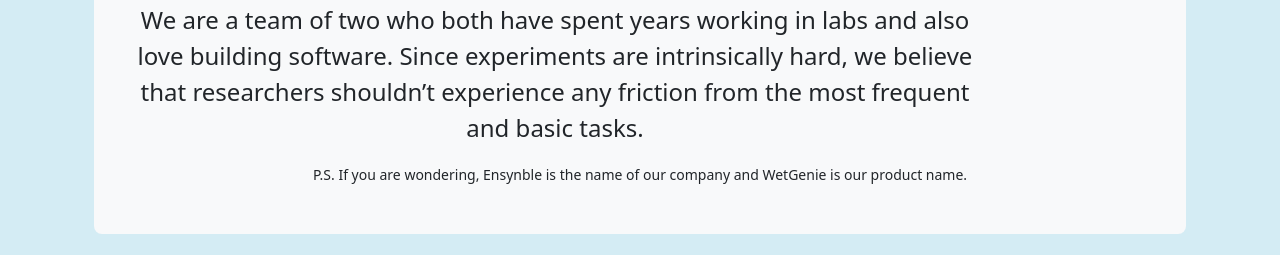
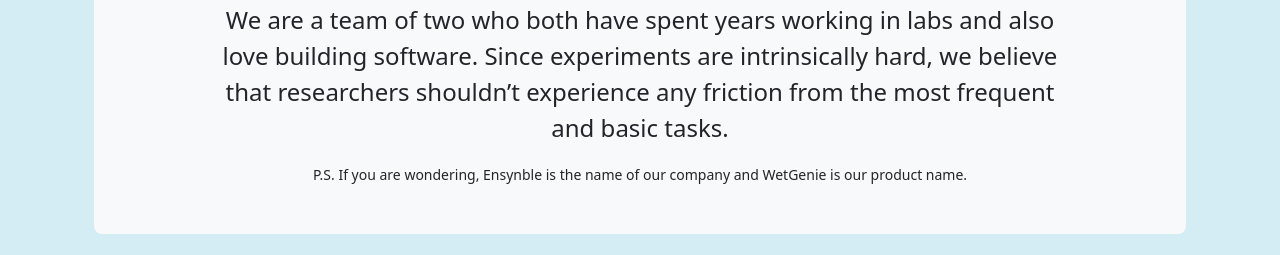
Before and after one commit to ensynble/website, a website: page public/connect.html in a window 1280 px wide. Shown: the part 217-472 px from the top of the page. Drawn offline with nearby package versions, Linux system fonts and the light colour scheme.

Commit message:
center paragraph

```diff
--- a/public/connect.html
+++ b/public/connect.html
@@ -185,12 +185,12 @@
         </a>
       </header> -->
 
-      <div class="py-5 px-4 mb-4 bg-body-tertiary rounded-3">
-        <div class="container-fluid ">
+      <div class="py-5 px-4 mb-4 bg-body-tertiary rounded-3 text-center">
+        <div class="container-fluid col-md-10 mx-auto">
           <h1 class="display-5 fw-bold">Hello from the team!</h1>
-          <p class="col-md-10 fs-4"> We are a team of two who both have spent years working in labs and also love building software. Since experiments are intrinsically hard, we believe that researchers shouldn’t experience any friction from the most frequent and basic tasks.  <br>
+          <p class="fs-4"> We are a team of two who both have spent years working in labs and also love building software. Since experiments are intrinsically hard, we believe that researchers shouldn’t experience any friction from the most frequent and basic tasks.  <br>
                </p>
-          <small class="col-md-8">P.S. If you are wondering, Ensynble is the name of our company and WetGenie is our product name.</small>
+          <small>P.S. If you are wondering, Ensynble is the name of our company and WetGenie is our product name.</small>
           <!-- <button class="btn btn-primary btn-lg" type="button">Example button</button> -->
         </div>
       </div>
@@ -223,9 +223,9 @@
               <svg xmlns="http://www.w3.org/2000/svg" viewBox="0 0 24 24" data-supported-dps="24x24" fill="currentColor" class="mercado-match" width="30px" height="30px" focusable="false">
                   <a xlink:href="https://www.linkedin.com/company/96313642" target=”_blank”>
                   <path d="M20.5 2h-17A1.5 1.5 0 002 3.5v17A1.5 1.5 0 003.5 22h17a1.5 1.5 0 001.5-1.5v-17A1.5 1.5 0 0020.5 2zM8 19H5v-9h3zM6.5 8.25A1.75 1.75 0 118.3 6.5a1.78 1.78 0 01-1.8 1.75zM19 19h-3v-4.74c0-1.42-.6-1.93-1.38-1.93A1.74 1.74 0 0013 14.19a.66.66 0 000 .14V19h-3v-9h2.9v1.3a3.11 3.11 0 012.7-1.4c1.55 0 3.36.86 3.36 3.66z"></path>
-                  </svg>
-              </a>
-               </p>
+                  </a>
+              </svg>
+            </p>
             <!-- <button class="btn btn-outline-secondary" type="button">Example button</button> -->
           </div>
         </div>
```
